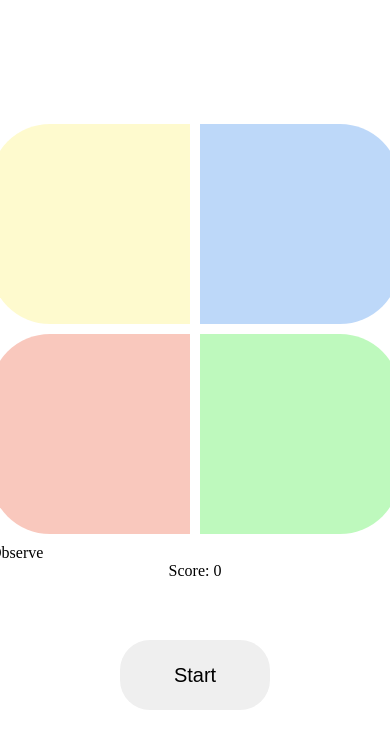
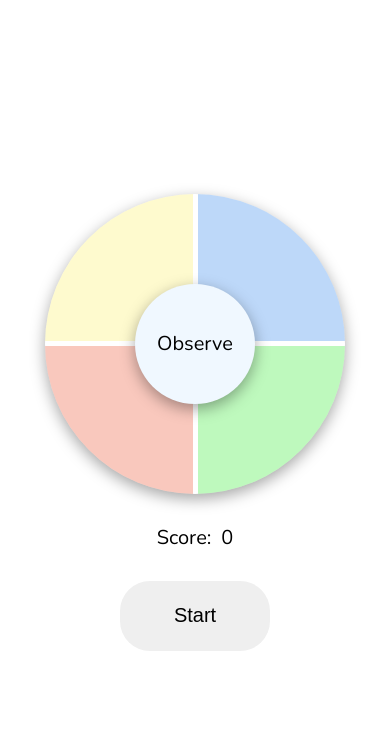
Before and after one commit to ruthinunes/simon-game, a plain HTML site: page index.html in a window 390 px wide. Drawn offline with nearby package versions, Linux system fonts and the light colour scheme.

Commit message:
Adding media query / setting status, score and button style / refactoring block style

```diff
--- a/style.css
+++ b/style.css
@@ -1,3 +1,5 @@
+@import url('https://fonts.googleapis.com/css2?family=Nunito:ital@0;1&display=swap');
+
 *,
 ::after,
 ::before {
@@ -9,39 +11,31 @@
 }
 
 body {
+    font-family: 'Nunito', sans-serif;
     flex-direction: column;
     display: flex;
     align-items: center;
     justify-content: center;
     height: 100vh;
+    width: 100vw;
 }
 
 .game {
-    gap: 10px;
+    box-shadow: rgba(0, 0, 0, 0.35) 0px 5px 15px;
+    position: relative;
+    overflow: hidden;
+    border-radius: 100%;
+    height: 300px;
+    width: 300px;
+    gap: 5px;
     display: grid;
     grid-template-columns: repeat(2, 1fr);
 }
 
 .block {
-    width: 200px;
-    height: 200px;
-    background-color: #000;
+    opacity: .3;
+    cursor: pointer;
     display: inline-block;
-}
-
-.block-yellow,
-.block-red {
-    opacity: .3;
-    border-bottom-left-radius: 30%;
-    border-top-left-radius: 30%;
-    background-color: #000;
-}
-
-.block-blue,
-.block-green {
-    opacity: .3;
-    border-bottom-right-radius: 30%;
-    border-top-right-radius: 30%;
 }
 
 .block-yellow {
@@ -60,14 +54,32 @@ body {
     background-color: rgb(235, 74, 38);
 }
 
-.buttons {
-
-    margin-top: 50px;
+.status{
+    font-size: 20px;
+    text-align: center;
+    display: flex;
+    transform: translate(-50%,-50%);
+    left: 50%;
+    gap:10px;
+    top: 50%;
+    position: absolute;
+    border-radius: 100%;
+    width: 120px;
+    height: 120px;
+    background-color: aliceblue;
+    align-items: center;
+    justify-content: center;
+    box-shadow: rgba(0, 0, 0, 0.35) 0px 5px 15px;
 }
 
-.start,
-.reset {
-    margin: 10px;
+.score{
+    font-size: 20px;
+    display: flex;
+    gap: 10px;
+    margin: 30px 0 ;
+}
+
+.start {
     width: 150px;
     height: 70px;
     border-radius: 30px;
@@ -83,3 +95,11 @@ body {
 .reset:hover {
     background-color: red;
 }
+
+@media screen and (min-width: 500px) {
+    .game {
+        gap: 10px;
+        width: 350px;
+        height: 350px;
+    }
+}
```
